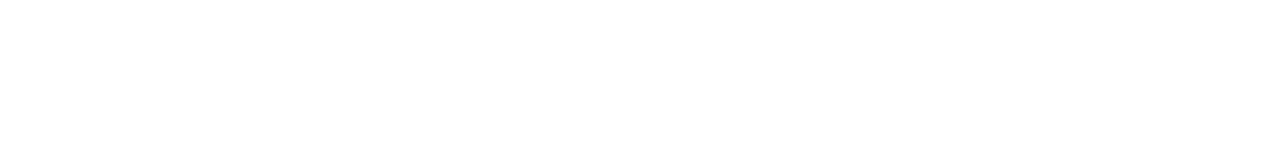
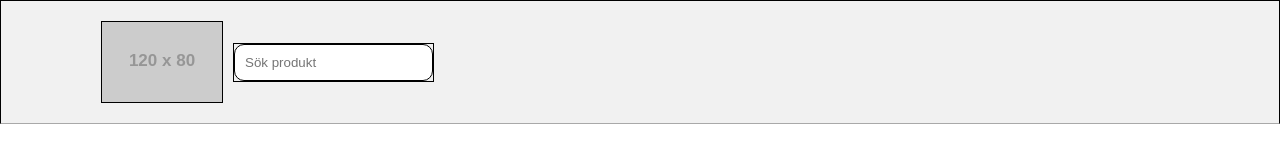
Before and after one commit to jasmineschrewelius/Positioning, a plain HTML site: page index.html in a window 1280 px wide. Drawn offline with Linux system fonts and the light colour scheme; placeholder pictures from the web are drawn by us.

Commit message:
ADD SITE-HEADER

```diff
--- /dev/null
+++ b/css/components/site-header.css
@@ -0,0 +1,15 @@
+.site-header {
+    display: flex;
+    padding: 20px 100px;
+    /* centrera längs cross axis (vertikalt) */
+    align-items: center;
+    gap: 10px;
+    background-color: #f1f1f1;
+    border-bottom: 1px solid darkgray;
+    margin-bottom: 20px;
+  }
+
+.site-header input {
+    border-radius: 10px;
+    padding: 10px;
+}
--- a/css/main.css
+++ b/css/main.css
@@ -0,0 +1,10 @@
+@import "components/site-header.css";
+
+* {
+  margin: 0;
+  padding: 0;
+}
+
+body * {
+    border: 1px solid black;
+}
--- a/index.html
+++ b/index.html
@@ -8,6 +8,12 @@
     <link rel="stylesheet" href="css/main.css">
 </head>
 <body>
+    <header class="site-header">
+        <img src="https://via.placeholder.com/120x80" alt="" />
+        <form>
+          <input type="search" name="q" placeholder="Sök produkt" />
+        </form>
+      </header>
 
 </body>
 </html>
```
